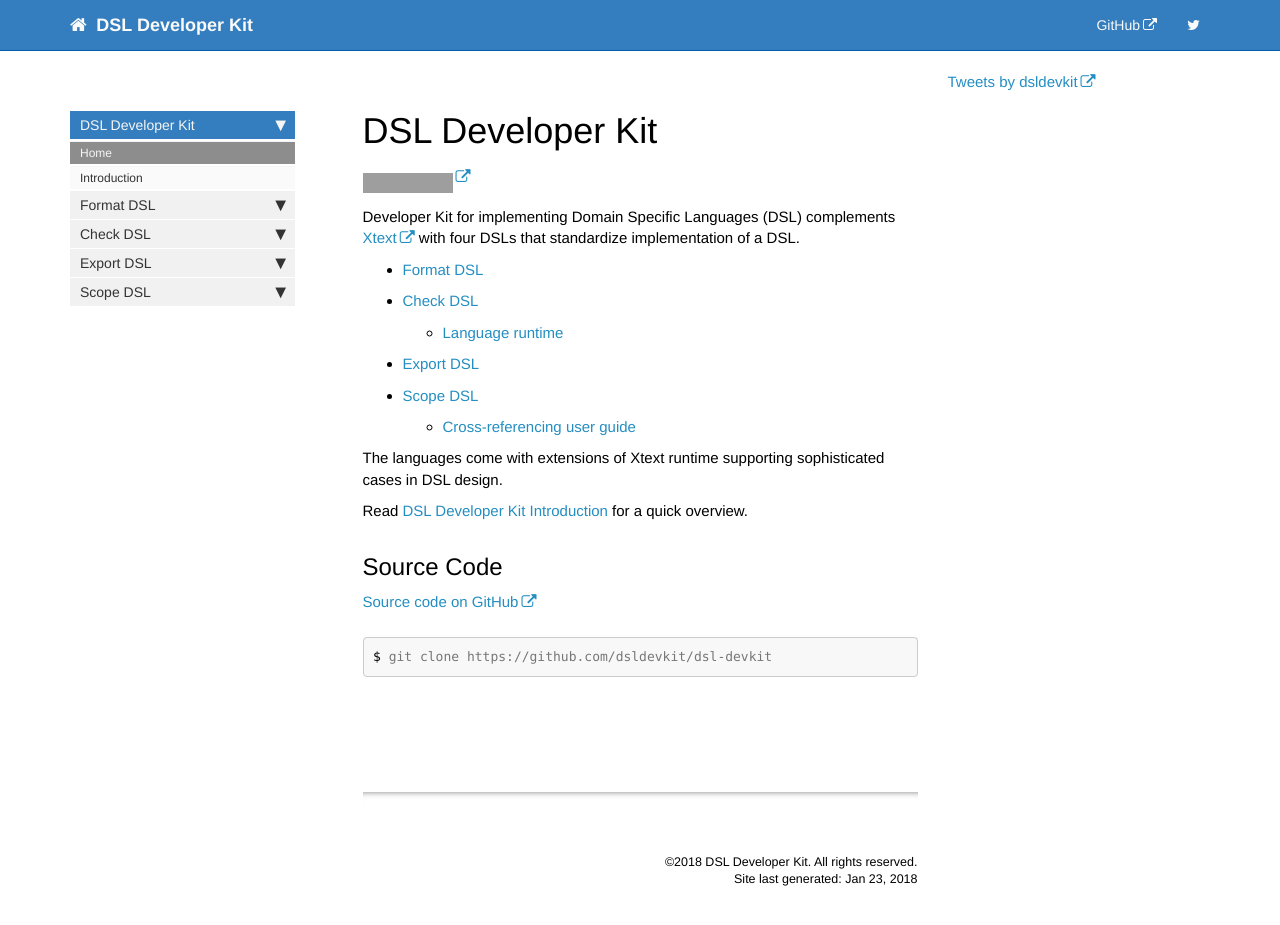
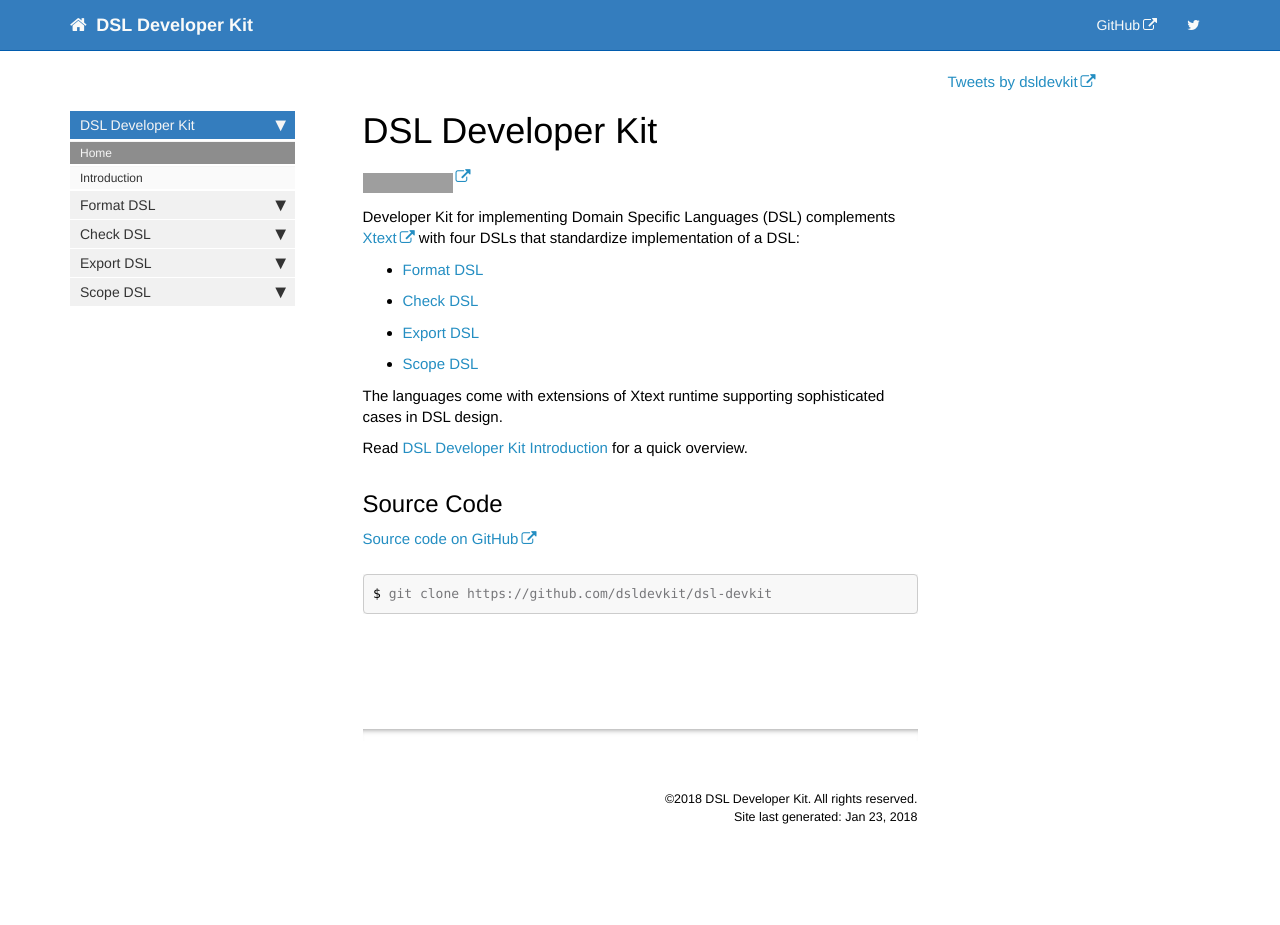
Before and after one commit to dsldevkit/dsldevkit.github.io, a Jekyll site: the page built from index.md, in a window 1280 px wide and 939 px high. Shown: the top 925 px of the window. Built offline with Jekyll 4.4.1, drawn with Linux system fonts in a browser that asks for light colours; nearby versions of some CDN libraries; comment, search, counter and statistics services are not loaded; grey boxes are pictures that could not be loaded.

Commit message:
simplify front page

```diff
--- a/index.md
+++ b/index.md
@@ -10,17 +10,15 @@
 [![Build Status](https://travis-ci.org/dsldevkit/dsl-devkit.svg?branch=master)](https://travis-ci.org/dsldevkit/dsl-devkit)
 
 Developer Kit for implementing Domain Specific Languages (DSL) complements [Xtext](http://www.eclipse.org/Xtext/)
-with four DSLs that standardize implementation of a DSL.
+with four DSLs that standardize implementation of a DSL:
 
 - [Format DSL](format.html)
 
 - [Check DSL](check.html)
-  - [Language runtime](check_runtime.html)
 
 - [Export DSL](export.html)
 
 - [Scope DSL](scope.html)
-  - [Cross-referencing user guide](scope_guide.html)
 
 The languages come with extensions of Xtext runtime supporting sophisticated cases in DSL design.
 
```
